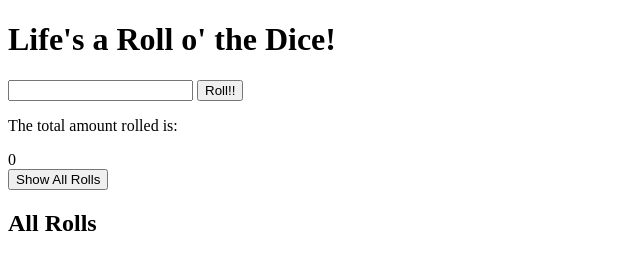
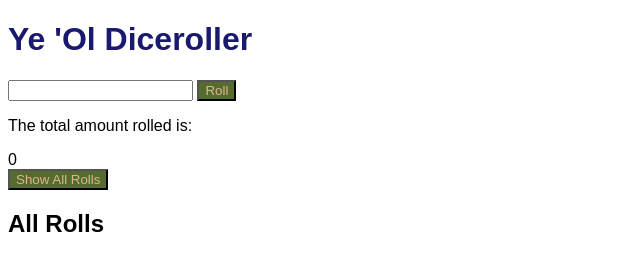
Before and after one commit to snyderadam/dice-roller, a plain HTML site: page index.html in a window 1280 px wide. Shown: the whole page, without its empty margins (0-640 px from the left). Drawn offline with Linux system fonts and the light colour scheme.

Commit message:
finished project

```diff
--- a/index.html
+++ b/index.html
@@ -6,11 +6,13 @@
     <title>Dice Roller</title>
     <link rel="stylesheet" href="style.css">
 </head>
+
+<div id = "header"></div>
 <body>
-  <h1>Life's a Roll o' the Dice!</h1>
+  <h1>Ye 'Ol Diceroller</h1>
 
   <input type="text" id="userInput">
-  <button id="rollButton">Roll!!</button>
+  <button id="rollButton">Roll</button>
   <p>The total amount rolled is:</p>
   <div id="total">0</div>
 
@@ -22,8 +24,6 @@
 
 
 
-
-
     <script src="main.js"></script>
 </body>
 </html>
--- a/main.js
+++ b/main.js
@@ -17,7 +17,7 @@ buttonRoll.addEventListener('click', function(){
         let reducer = (accumulator, currentNumber) => accumulator + currentNumber
         let sumOfRolls = dieRolls.reduce(reducer)
         totalAmount.innerHTML = sumOfRolls
-        console.log(dieRolls)
+
         counter += 1
     }
 })
@@ -27,13 +27,9 @@ buttonTotal.addEventListener('click', function(){
 
     let index = 0
     while(index < dieRolls.length){
-        dieRolls.forEach(function(dieRolls){
-        listOfRolls.innerHTML += '<li>'+ dieRolls + '</li>'
 
-        })
+        listOfRolls.innerHTML += '<li>'+ dieRolls[index] + '</li>'
+
         index += 1
 }
-
-
-
 })
--- a/style.css
+++ b/style.css
@@ -0,0 +1,15 @@
+*{
+
+    font-family: sans-serif;
+
+
+}
+h1{
+    color: midnightblue;
+}
+
+button{
+
+    color: burlywood;
+    background-color: darkolivegreen;
+}
```
